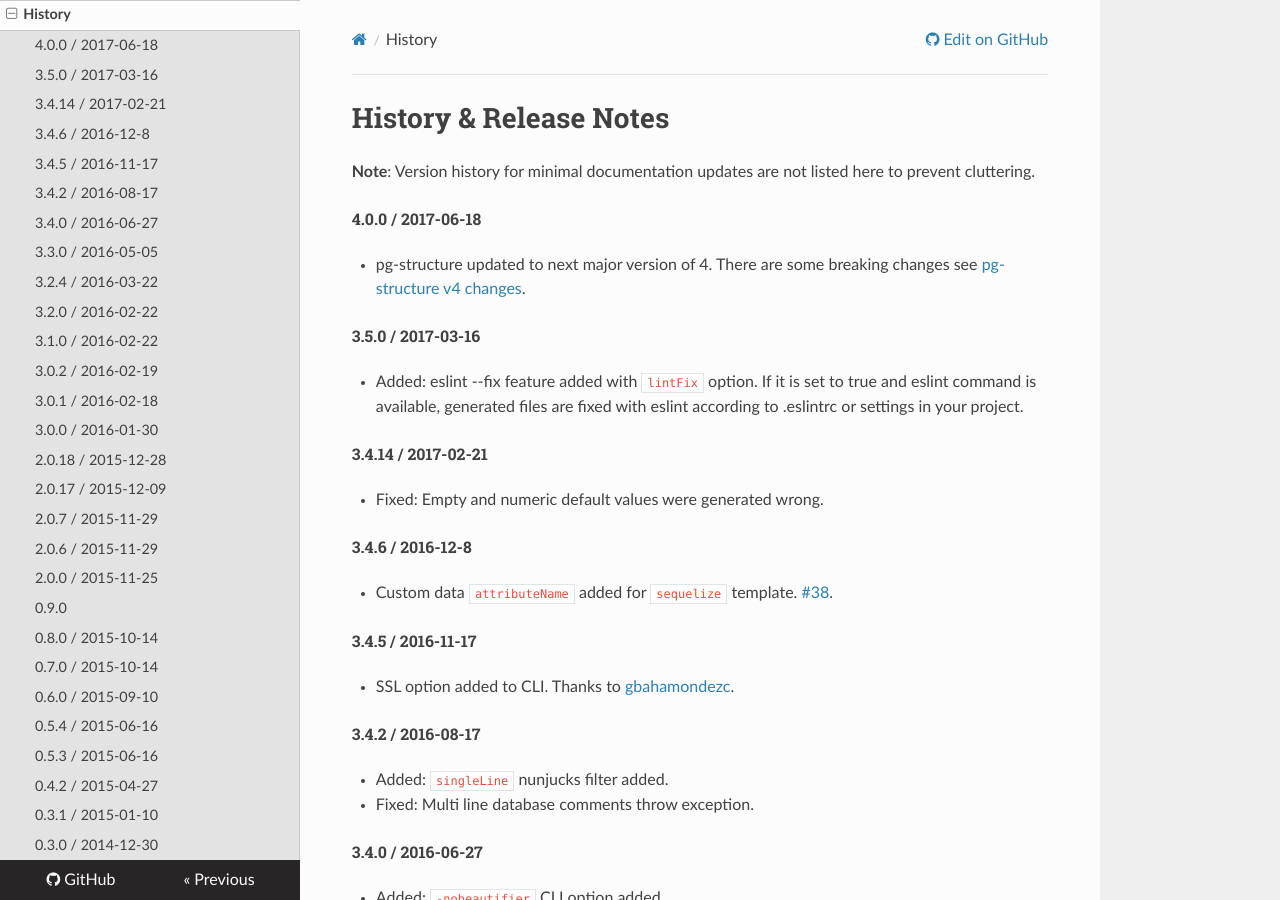
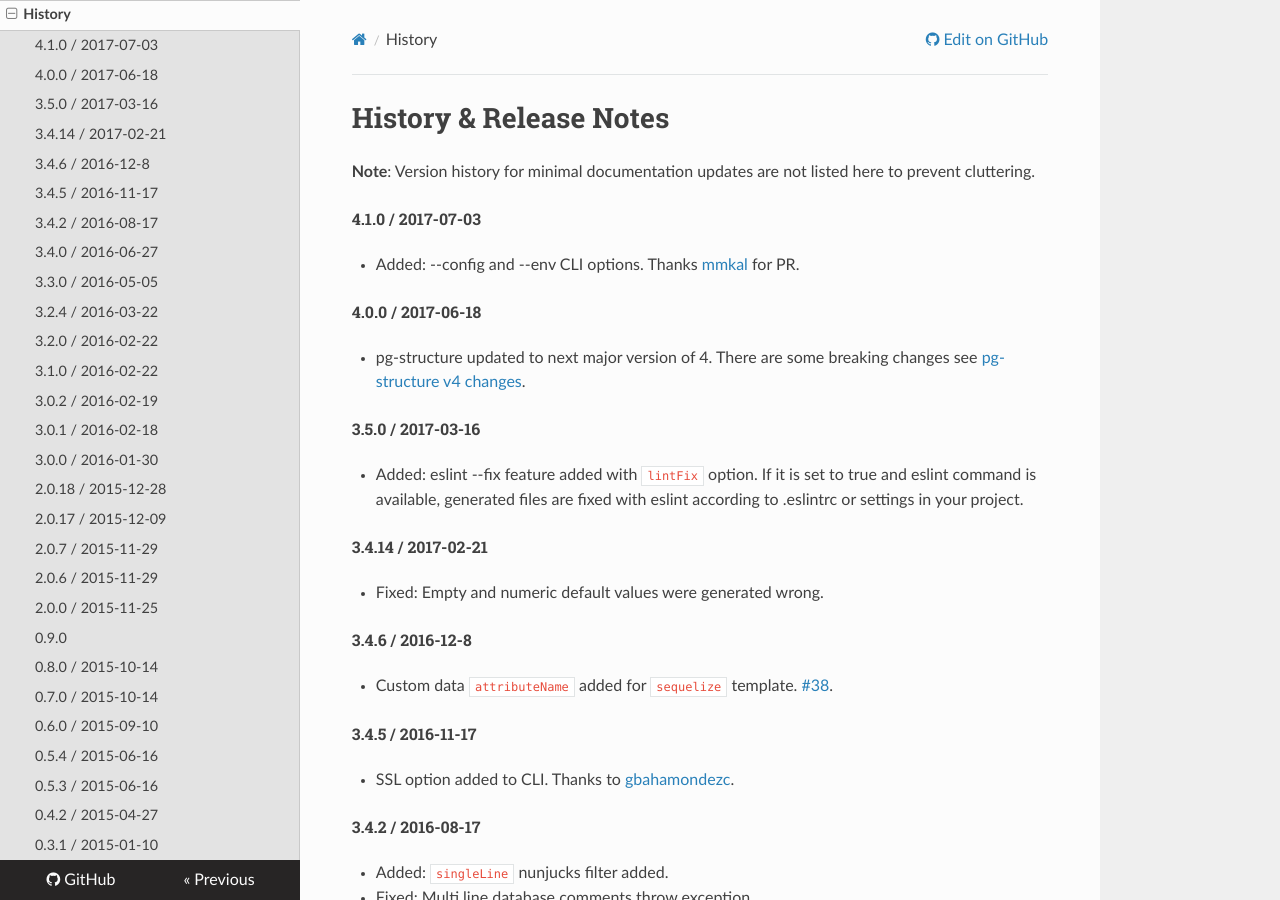
Before and after one commit to ozum/pg-generator, an MkDocs documentation site: the page built from docs/history.md, in a window 1280 px wide and 900 px high. Built offline with MkDocs 1.6.1, drawn with Linux system fonts in a browser that asks for light colours; nearby versions of some CDN libraries; old or Windows-style settings are respelled for this version of MkDocs.

```diff
--- a/docs/history.md
+++ b/docs/history.md
@@ -2,6 +2,9 @@
 # History & Release Notes
 
 **Note**: Version history for minimal documentation updates are not listed here to prevent cluttering.
+
+###### 4.1.0 / 2017-07-03
+* Added: --config and --env CLI options. Thanks [mmkal](https://github.com/mmkal) for PR.
 
 ###### 4.0.0 / 2017-06-18
 * pg-structure updated to next major version of 4. There are some breaking changes see [pg-structure v4 changes](http://www.pg-structure.com/history/).
--- a/package.json
+++ b/package.json
@@ -63,6 +63,7 @@
     "eslint-plugin-import": "^2.x",
     "eslint-plugin-jsx-a11y": "^5.x",
     "eslint-plugin-react": "^7.x",
+    "fs-extra": "^3.0.1",
     "knex": "^0",
     "lab": "^14.x",
     "mz": "^2.x",
```
Also changed, not shown: 1 other file.
